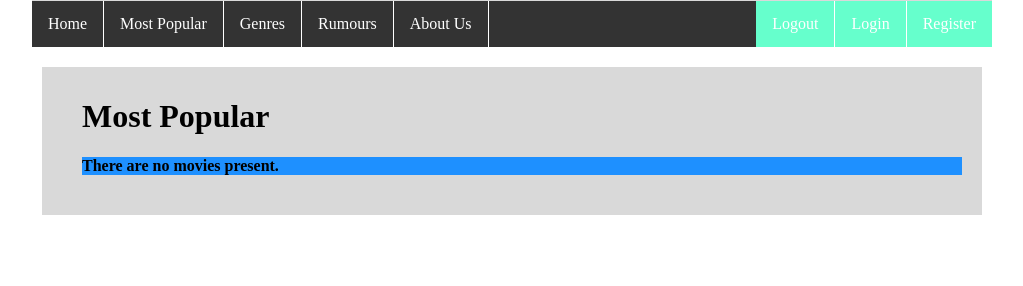
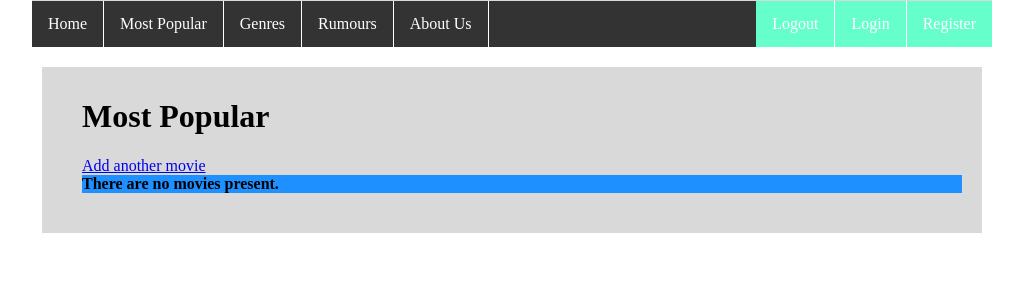
Before and after one commit to 2405040r/rate-my-movie, a Django app: page /rate_my_movie_app/mostpopular/ in a window 1280 px wide. Shown: the part 278-564 px from the top of the page, without its empty margins (128-1151 px from the left). Run offline with Django 3.2, Linux system fonts and the light colour scheme; data that the repository does not hold is empty; some web fonts are replaced.

Commit message:
Added some links before starting on permissions

```diff
--- a/rate_my_movie_app/urls.py
+++ b/rate_my_movie_app/urls.py
@@ -13,10 +13,6 @@ urlpatterns = [
 	url(r'^genre/(?P<genre_name_slug>[\w\-]+)/$',
 		views.show_genre, name='show_genre'),
 
-
-	url(r'^genre/(?P<genre_name_slug>[\w\-]+)/$',
-		views.show_genre, name='show_genre'),
-
         url(r'movie/(?P<movie_slug>[\w\-]+)/$',
             views.show_movie, name='show_movie'),
 
--- a/templates/rate_my_movie_app/mostpopular.html
+++ b/templates/rate_my_movie_app/mostpopular.html
@@ -9,9 +9,11 @@
 <div class="content-slice">
 	<h1>Most Popular</h1>
 	<div>
+		<a href="/rate_my_movie_app/add_movie/">Add another movie</a><br />
+	</div>
+	<div>
 		<div class="flex-container-wrap">
 			{% if movies %}
-
 				{% for movie in movies %}
 					<div>
 						<img src="{% static "images/logo.jpg" %}" alt="Rate My Movie Logo" />
```
Lines whose indentation alone changed are shown as unchanged.
